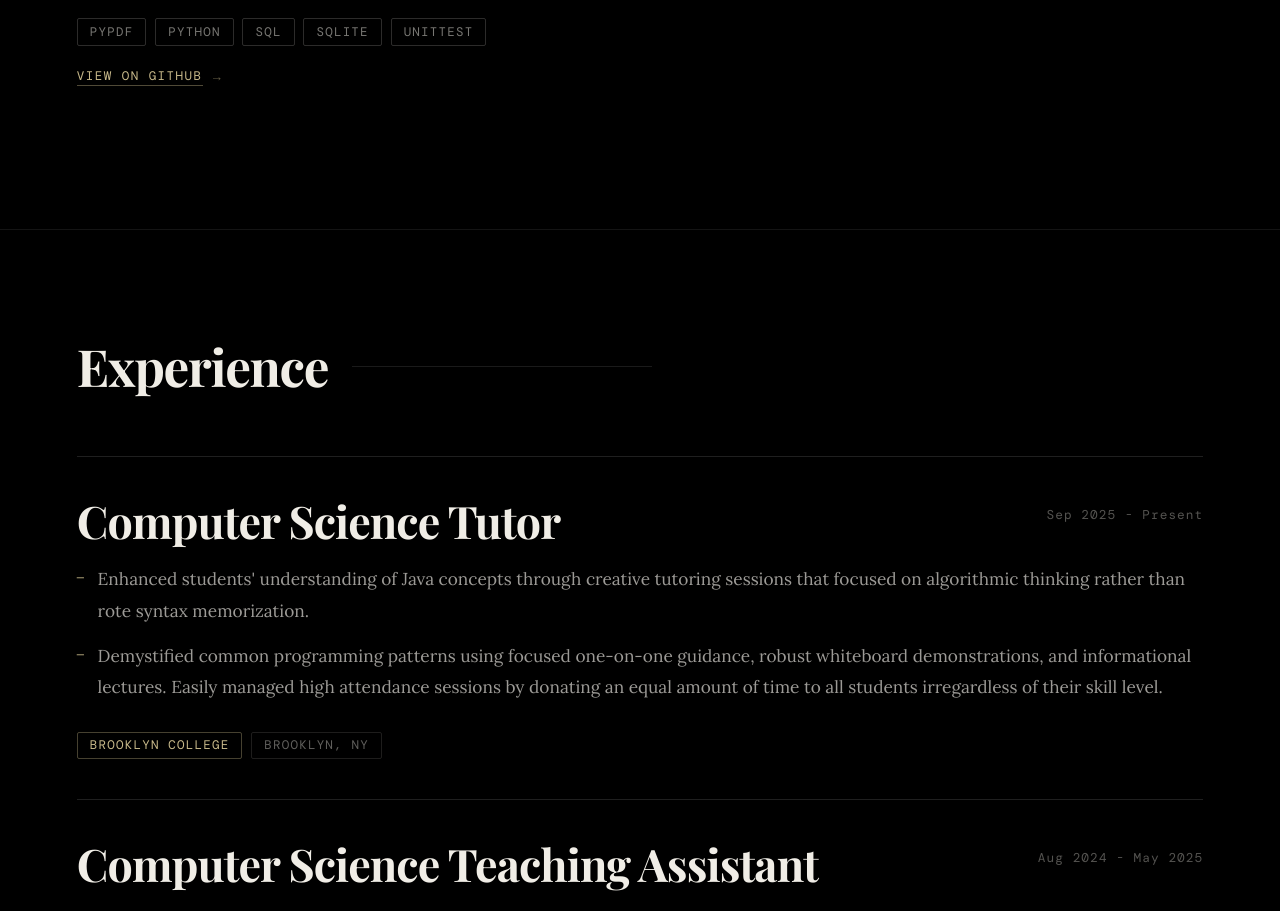
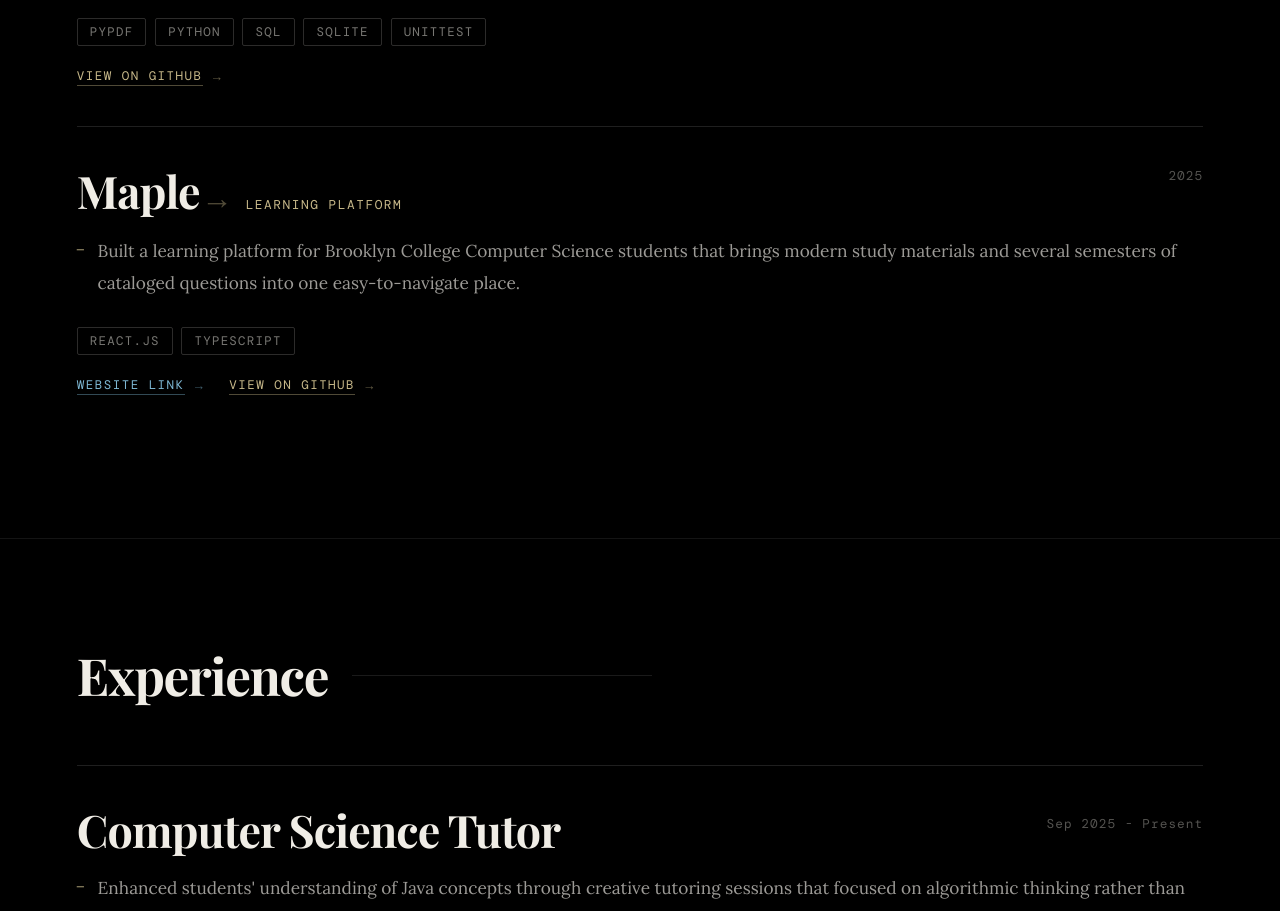
Before and after one commit to ShawnEvans77/my-portfolio, a React (Vite) app in the folder my-app/: page / in a window 1280 px wide. Shown: the part 2680-3591 px from the top of the page. Built offline with nearby package versions, Linux system fonts and the light colour scheme; a web font is replaced by a local one.

Commit message:
Restore learning platform project

```diff
--- a/my-app/src/App.tsx
+++ b/my-app/src/App.tsx
@@ -43,6 +43,18 @@ const projects = [
     url: "https://github.com/ShawnEvans77/Socks",
     year: "Nov. 2025 – Mar. 2026",
     tag: "Command Line Tool",
+  },
+  {
+    slug: "maple",
+    title: "Maple",
+    tech: ["React.js", "TypeScript"],
+    bullets: [
+      "Built a learning platform for Brooklyn College Computer Science students that brings modern study materials and several semesters of cataloged questions into one easy-to-navigate place.",
+    ],
+    url: "https://github.com/ShawnEvans77",
+    liveUrl: "https://cisc-1115.vercel.app/",
+    year: "2025",
+    tag: "Learning Platform",
   },
 ] as const satisfies readonly Project[];
 
```
